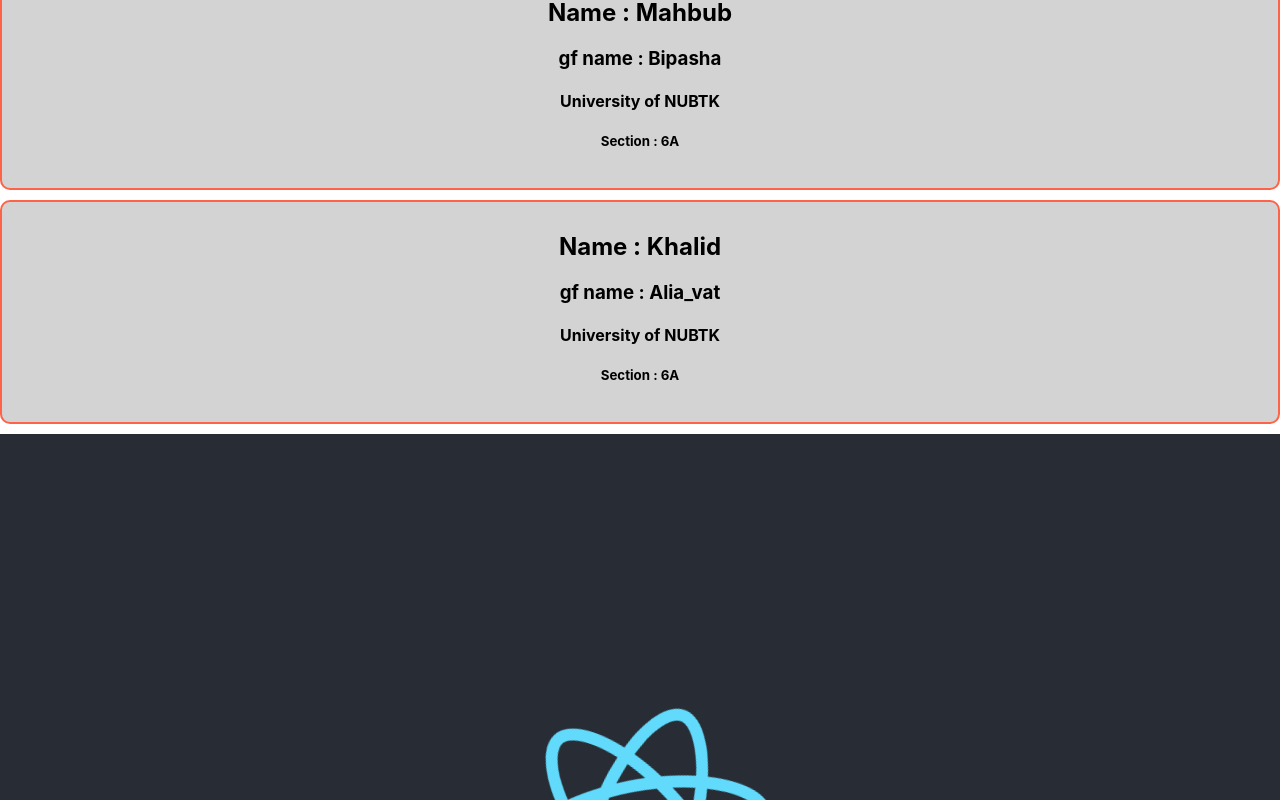
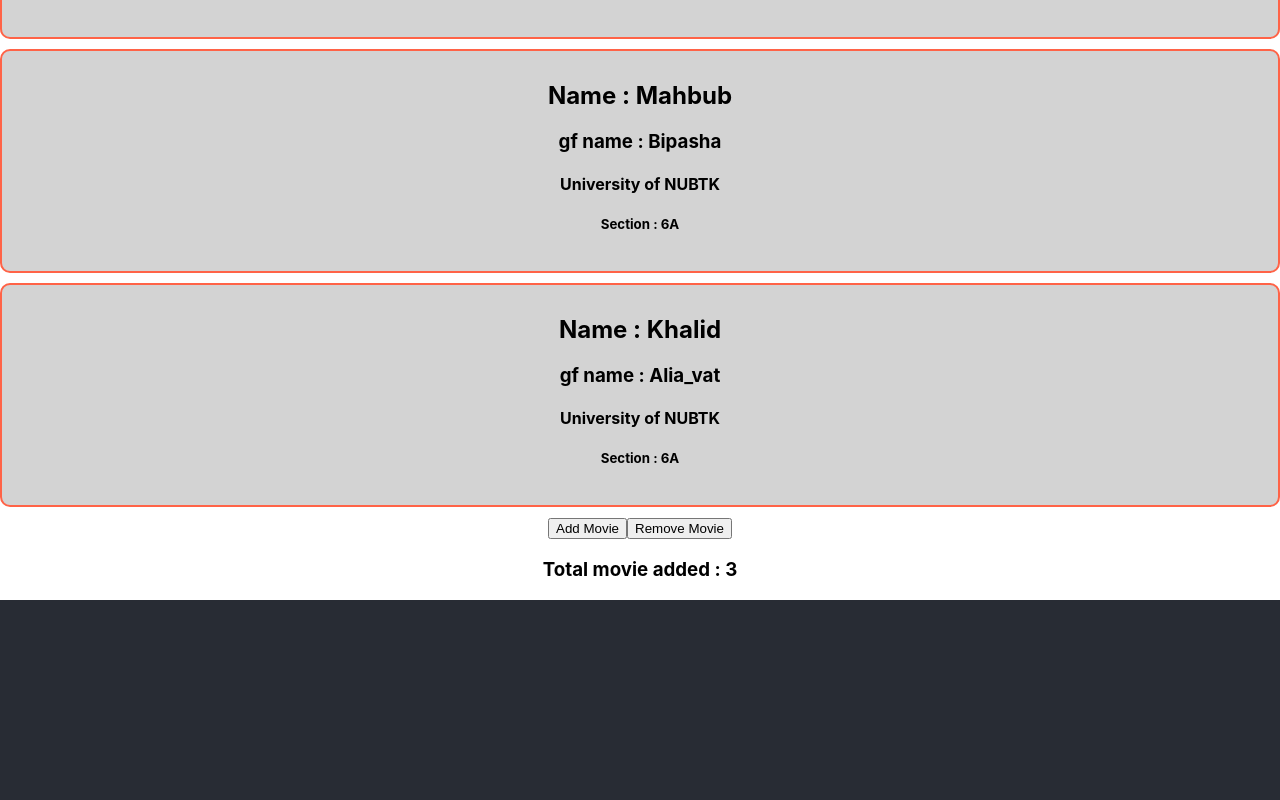
Before and after one commit to Sabbir185/react-fundamental-concepts, a React (Create React App) app: page / in a window 1280 px wide. Shown: the part 2000-2800 px from the top of the page. Built offline with nearby package versions, Linux system fonts and the light colour scheme.

Commit message:
react hook added movie counter

```diff
--- a/src/App.js
+++ b/src/App.js
@@ -1,5 +1,6 @@
 import logo from './logo.svg';
 import './App.css';
+import { useState } from 'react';
 
 function App() {
   const idList = [185, 195, 197, 62, 192];
@@ -32,6 +33,11 @@ function App() {
          }
       </section>
 
+      {/* movie counter */}
+      <section>
+         <MovieCount></MovieCount>
+      </section>
+
       <header className="App-header">
         <img src={logo} className="App-logo" alt="logo" />
       </header>
@@ -45,6 +51,22 @@ function Welcome(){
   return (
     <div style={{border:'1px solid tomato',margin:'10px'}}>
       <h1>Welcome to React World !</h1>
+      <h3>What is component ?</h3>
+      <h5>Similar in look, different in data :)</h5>
+    </div>
+  );
+}
+
+
+function MovieCount(){
+  const[count, setCount] = useState(3);
+  const increase = () => setCount(count + 1 );
+  const decrease = () => setCount(count - 1);
+  return (
+    <div>
+      <button onClick={increase}>Add Movie</button>
+      <button onClick={decrease}>Remove Movie</button>
+      <h3>Total movie added : {count}</h3>
     </div>
   );
 }
```
